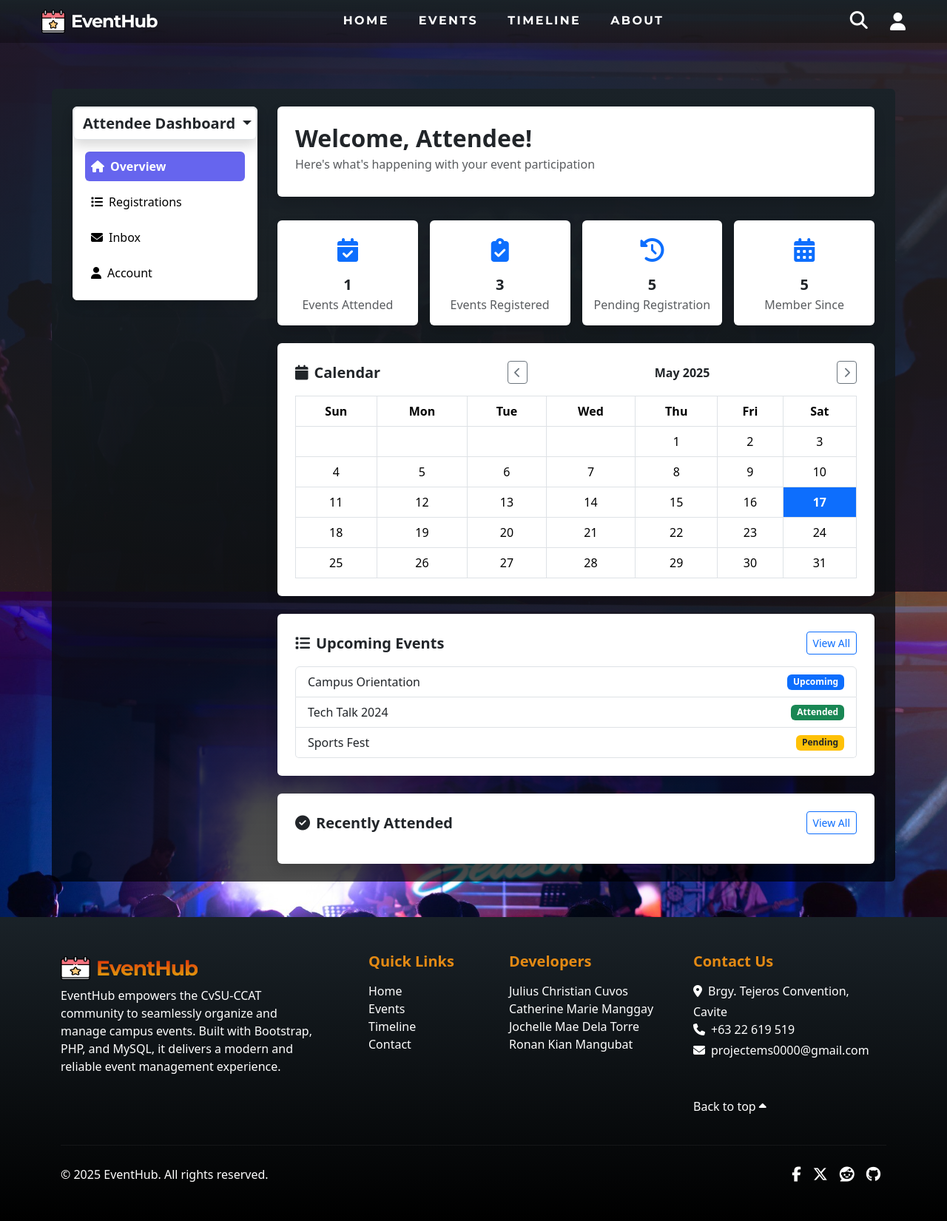
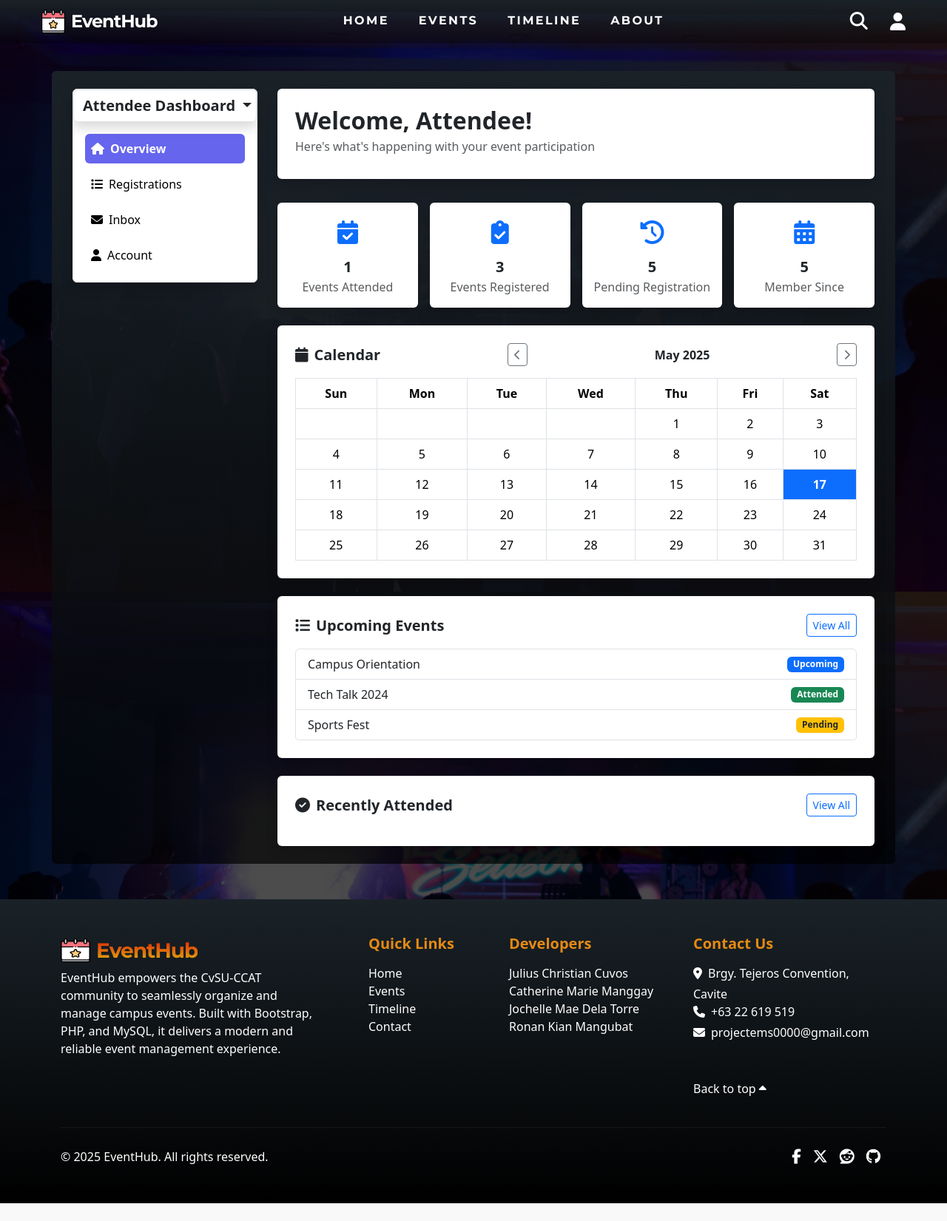
Before and after one commit to ronankian/campus_ems, a PHP site: page /attendee/dashboard.php in a window 1280 px wide. Shown: the whole page at 74% size. After the commit the page ends 1627 px from the top, so only its background shows below. Run offline with PHP 8.4, Linux system fonts and the light colour scheme.

Commit message:
Your commit message here

```diff
--- a/attendee/dashboard.php
+++ b/attendee/dashboard.php
@@ -13,10 +13,6 @@
     <link rel="stylesheet" href="https://cdn.jsdelivr.net/npm/bootstrap@5.3.3/dist/css/bootstrap.min.css">
 
     <style>
-        body {
-            background: #f5f6fa;
-        }
-
         .card-summary {
             border-radius: 12px;
             box-shadow: 0 2px 8px rgba(0, 0, 0, 0.04);
--- a/bg-image.php
+++ b/bg-image.php
@@ -1,37 +1,14 @@
 <style>
     body {
-        background-image: url('/campus_ems/assets/images/events-bg.jpg');
+        background: linear-gradient(rgba(0, 0, 0, 0.7), rgba(0, 0, 0, 0.7)),
+            url('/campus_ems/assets/images/events-bg.jpg') no-repeat center center;
         background-size: cover;
-        background-position: center;
         background-attachment: fixed;
-        background-repeat: no-repeat;
         min-height: 100vh;
-        color: #fff;
-    }
-
-    .bg-image-wrapper {
-        position: relative;
-        min-height: 15vh;
-    }
-
-    .bg-image-wrapper::before {
-        content: "";
-        position: fixed;
-        top: 0;
-        left: 0;
-        width: 100vw;
-        height: 100vh;
-        background: linear-gradient(rgba(30, 30, 30, 0.75), rgba(30, 30, 30, 0.75)), url('assets/images/events-bg.jpg') center center / cover no-repeat fixed;
-        z-index: -1;
-        pointer-events: none;
     }
 </style>
 </head>
 
 <body>
-
-    <div class="bg-image-wrapper">
-        <!-- Your home page content here -->
-    </div>
-
+    <div class="py-5"></div>
 </body>
--- a/login/forgot-password.php
+++ b/login/forgot-password.php
@@ -11,11 +11,9 @@
 <style>
     html,
     body {
-        background-image: url('/campus_ems/assets/images/events-bg.jpg');
+        background: linear-gradient(rgba(0, 0, 0, 0.5), rgba(0, 0, 0, 0.5)),
+            url('/campus_ems/assets/images/events-bg.jpg') no-repeat center center;
         background-size: cover;
-        background-position: center;
-        background-attachment: fixed;
-        background-repeat: no-repeat;
         min-height: 100vh;
         font-family: 'Poppins', sans-serif;
     }
--- a/login/login-user.php
+++ b/login/login-user.php
@@ -11,11 +11,9 @@
 <style>
     html,
     body {
-        background-image: url('/campus_ems/assets/images/events-bg.jpg');
+        background: linear-gradient(rgba(0, 0, 0, 0.5), rgba(0, 0, 0, 0.5)),
+            url('/campus_ems/assets/images/events-bg.jpg') no-repeat center center;
         background-size: cover;
-        background-position: center;
-        background-attachment: fixed;
-        background-repeat: no-repeat;
         min-height: 100vh;
         font-family: 'Poppins', sans-serif;
     }
--- a/login/signup-user.php
+++ b/login/signup-user.php
@@ -11,11 +11,9 @@
 <style>
     html,
     body {
-        background-image: url('/campus_ems/assets/images/events-bg.jpg');
+        background: linear-gradient(rgba(0, 0, 0, 0.5), rgba(0, 0, 0, 0.5)),
+            url('/campus_ems/assets/images/events-bg.jpg') no-repeat center center;
         background-size: cover;
-        background-position: center;
-        background-attachment: fixed;
-        background-repeat: no-repeat;
         min-height: 100vh;
         font-family: 'Poppins', sans-serif;
     }
```
